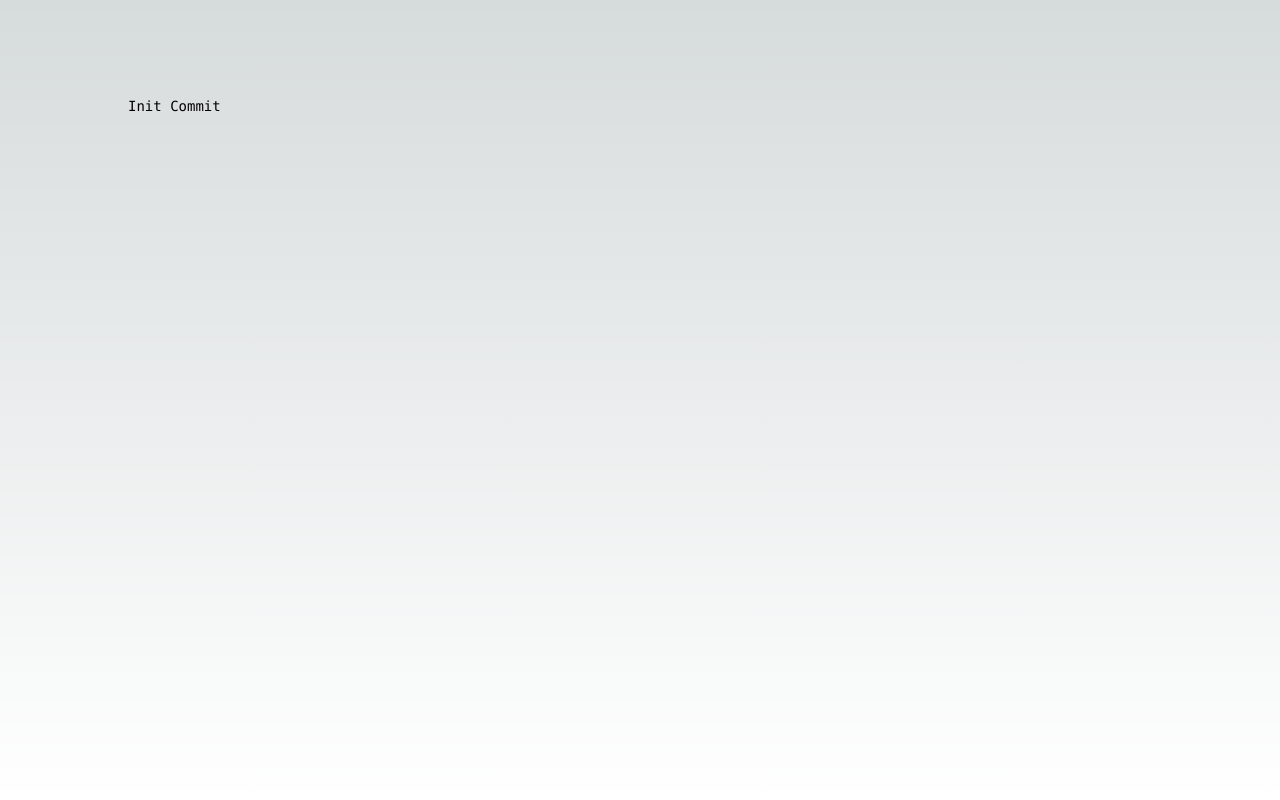
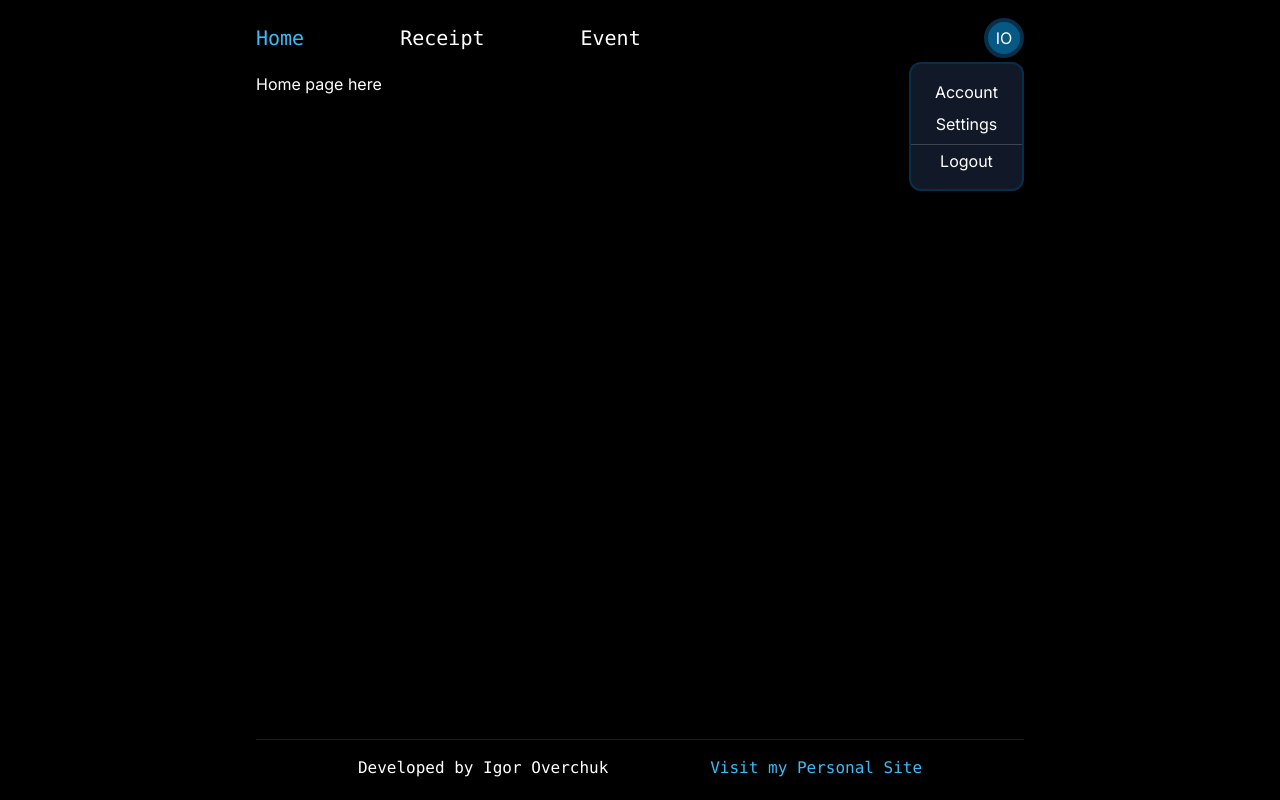
Before and after one commit to overchuki/cash-split, a Next.js app: page / in a window 1280 px wide. Built offline with nearby package versions, Linux system fonts and the light colour scheme.

Commit message:
nav/footer/user

```diff
--- /dev/null
+++ b/src/app/components/footer.tsx
@@ -0,0 +1,16 @@
+import Link from "next/link";
+
+export default function Footer() {
+    return (
+        <div className="flex flex-row min-w-full justify-evenly py-4 border-t border-opacity-50 border-t-gray-700 text-center">
+            <div className="font-mono">Developed by Igor Overchuk</div>
+            <Link
+                href="https://overchuk.dev"
+                target="_blank"
+                className="text-sky-400 hover:underline font-mono text-center"
+            >
+                Visit my Personal Site
+            </Link>
+        </div>
+    );
+}
--- /dev/null
+++ b/src/app/components/nav.tsx
@@ -0,0 +1,32 @@
+"use client";
+
+import { EVENT_STRING, EVENT_URL, HOME_STRING, HOME_URL, RECEIPT_STRING, RECEIPT_URL } from "../resources/constants";
+import Link from "next/link";
+import { usePathname } from "next/navigation";
+import UserIcon from "./userIcon";
+
+export default function Nav() {
+    const activeClass: string =
+        "flex flex-1 justify-center font-mono text-sky-400 font-medium text-xl font-thin py-5 mr-4 md:mr-12 lg:mr-24 hover:cursor-pointer";
+    const defaultClass: string =
+        "flex flex-1 justify-center font-mono text-xl font-thin py-5 mr-4 md:mr-12 lg:mr-24 hover:cursor-pointer";
+
+    const pathname = usePathname();
+
+    return (
+        <div className="flex flex-row min-w-full justify-between">
+            <div className="flex flex-row">
+                <Link href={HOME_URL} className={pathname == HOME_URL ? activeClass : defaultClass}>
+                    {HOME_STRING}
+                </Link>
+                <Link href={RECEIPT_URL} className={pathname.startsWith(RECEIPT_URL) ? activeClass : defaultClass}>
+                    {RECEIPT_STRING}
+                </Link>
+                <Link href={EVENT_URL} className={pathname.startsWith(EVENT_URL) ? activeClass : defaultClass}>
+                    {EVENT_STRING}
+                </Link>
+            </div>
+            <UserIcon />
+        </div>
+    );
+}
--- /dev/null
+++ b/src/app/components/userIcon.tsx
@@ -0,0 +1,20 @@
+import { useState } from "react";
+import UserMenu from "./userMenu";
+
+export default function UserIcon() {
+    const [menuIsOpen, setMenuIsOpen] = useState<boolean>(true);
+
+    return (
+        <div className="flex flex-col items-center justify-center">
+            <div
+                onClick={() => {
+                    setMenuIsOpen(!menuIsOpen);
+                }}
+                className="flex items-center justify-center rounded-full bg-sky-800 h-10 w-10 border-4 border-sky-950 hover:cursor-pointer"
+            >
+                IO
+            </div>
+            <UserMenu isOpen={menuIsOpen} />
+        </div>
+    );
+}
--- /dev/null
+++ b/src/app/components/userMenu.tsx
@@ -0,0 +1,35 @@
+import Link from "next/link";
+
+interface props {
+    isOpen: boolean;
+}
+
+export default function UserMenu({ isOpen }: props) {
+    return (
+        <div className="relative">
+            <div
+                className={
+                    isOpen ? "absolute top-1 -right-5 bg-gray-900 py-3 border-2 border-sky-950 rounded-xl" : "hidden"
+                }
+            >
+                <div className="flex flex-col">
+                    <Link href="#" className="flex py-1 px-6 justify-center hover:cursor-pointer hover:bg-gray-800">
+                        Account
+                    </Link>
+                    <Link
+                        href="#"
+                        className="flex py-1 mb-0.5 px-6 justify-center hover:cursor-pointer hover:bg-gray-800"
+                    >
+                        Settings
+                    </Link>
+                    <Link
+                        href="#"
+                        className="flex py-1 mt-0.5 px-6 justify-center border-t border-opacity-50 border-gray-500 hover:cursor-pointer hover:bg-gray-800"
+                    >
+                        Logout
+                    </Link>
+                </div>
+            </div>
+        </div>
+    );
+}
--- /dev/null
+++ b/src/app/event/page.tsx
@@ -0,0 +1,3 @@
+export default function EventPage() {
+    return <div className="flex flex-row min-w-full">Event page here</div>;
+}
--- a/src/app/globals.css
+++ b/src/app/globals.css
@@ -3,18 +3,18 @@
 @tailwind utilities;
 
 :root {
-    --foreground-rgb: 0, 0, 0;
-    --background-start-rgb: 214, 219, 220;
-    --background-end-rgb: 255, 255, 255;
+    --foreground-rgb: 255, 255, 255;
+    --background-start-rgb: 0, 0, 0;
+    --background-end-rgb: 0, 0, 0;
 }
 
-@media (prefers-color-scheme: dark) {
+/* @media (prefers-color-scheme: dark) {
     :root {
         --foreground-rgb: 255, 255, 255;
         --background-start-rgb: 0, 0, 0;
         --background-end-rgb: 0, 0, 0;
     }
-}
+} */
 
 body {
     color: rgb(var(--foreground-rgb));
--- a/src/app/layout.tsx
+++ b/src/app/layout.tsx
@@ -1,17 +1,27 @@
+import Footer from "./components/footer";
+import Nav from "./components/nav";
 import "./globals.css";
 import { Inter } from "next/font/google";
 
 const inter = Inter({ subsets: ["latin"] });
 
 export const metadata = {
-    title: "Create Next App",
-    description: "Generated by create next app",
+    title: "Money Split",
+    description: "Split money between friends on shared events/receipts",
 };
 
 export default function RootLayout({ children }: { children: React.ReactNode }) {
     return (
         <html lang="en">
-            <body className={inter.className}>{children}</body>
+            <body className={inter.className}>
+                <main className="flex min-h-screen flex-col items-center justify-between px-4 md:px-24 lg:px-48 xl:px-64 2xl:px-96 py-1">
+                    <div className="flex flex-col items-center justify-start min-w-full">
+                        <Nav />
+                        {children}
+                    </div>
+                    <Footer />
+                </main>
+            </body>
         </html>
     );
 }
--- a/src/app/page.tsx
+++ b/src/app/page.tsx
@@ -1,11 +1,3 @@
-import Image from "next/image";
-
 export default function Home() {
-    return (
-        <main className="flex min-h-screen flex-col items-center justify-between p-24">
-            <div className="z-10 w-full max-w-5xl items-center justify-between font-mono text-sm lg:flex">
-                Init Commit
-            </div>
-        </main>
-    );
+    return <div className="flex flex-row min-w-full">Home page here</div>;
 }
--- /dev/null
+++ b/src/app/receipt/page.tsx
@@ -0,0 +1,8 @@
+export default function Receipt() {
+    // const [users, setUsers] = useState<receiptUser[]>([]);
+    // const [total, setTotal] = useState<number>(0);
+    // const [tax, setTax] = useState<number>(0);
+
+    // const addNewUser = (user: receiptUser): void => {};
+    return <div className="flex flex-row min-w-full">Receipt page here</div>;
+}
--- /dev/null
+++ b/src/app/resources/constants.tsx
@@ -0,0 +1,7 @@
+export const HOME_STRING: string = "Home";
+export const RECEIPT_STRING: string = "Receipt";
+export const EVENT_STRING: string = "Event";
+
+export const HOME_URL: string = "/";
+export const RECEIPT_URL: string = "/receipt";
+export const EVENT_URL: string = "/event";
```
Also changed, not shown: src/app/types/general.tsx (added, +7 -0 lines).
